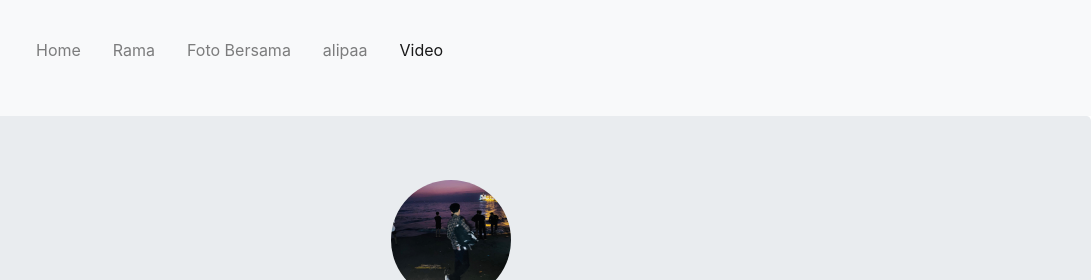
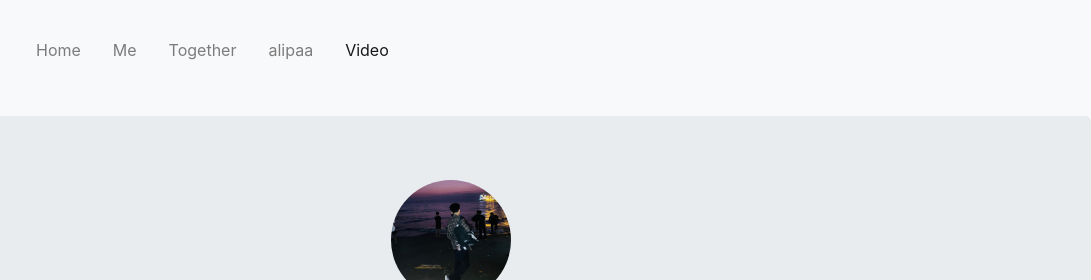
Before and after one commit to ramm292004/prince.web, a plain HTML site: page index.html/video.html in a window 1280 px wide. Shown: the top 280 px of the page, 189-1280 px from the left. Drawn offline with nearby package versions, Linux system fonts and the light colour scheme.

Commit message:
Update video.html

```diff
--- a/index.html/video.html
+++ b/index.html/video.html
@@ -25,10 +25,10 @@
                             <a class="nav-link" href="index.html">Home</a>
                         </li>
                         <li>
-                            <a class="nav-link" href="rama.html">Rama</a>
+                            <a class="nav-link" href="rama.html">Me</a>
                         </li>
                         <li>
-                            <a class="nav-link" href="fotobersama.html">Foto Bersama</a>
+                            <a class="nav-link" href="fotobersama.html">Together</a>
                         </li>
                         <li>
                             <a class="nav-link" href="alipaa.html">alipaa</a>
```
